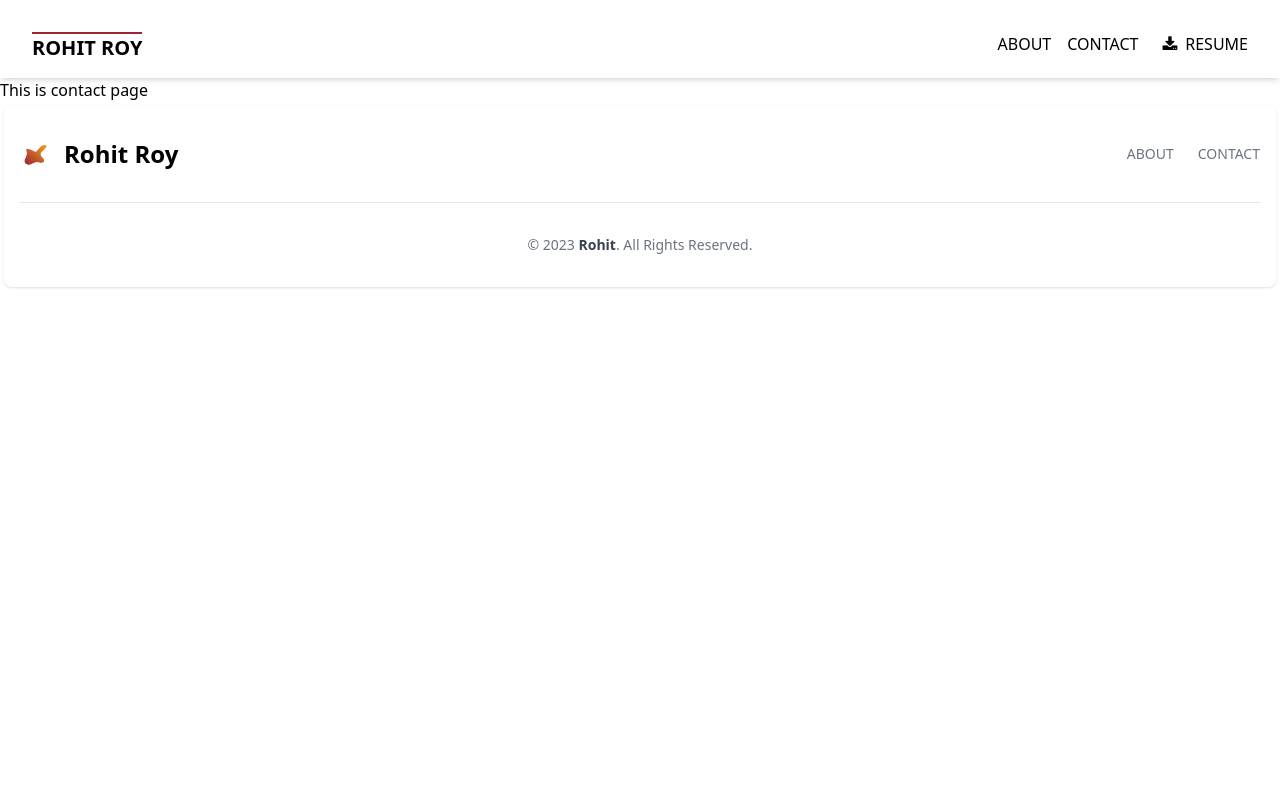
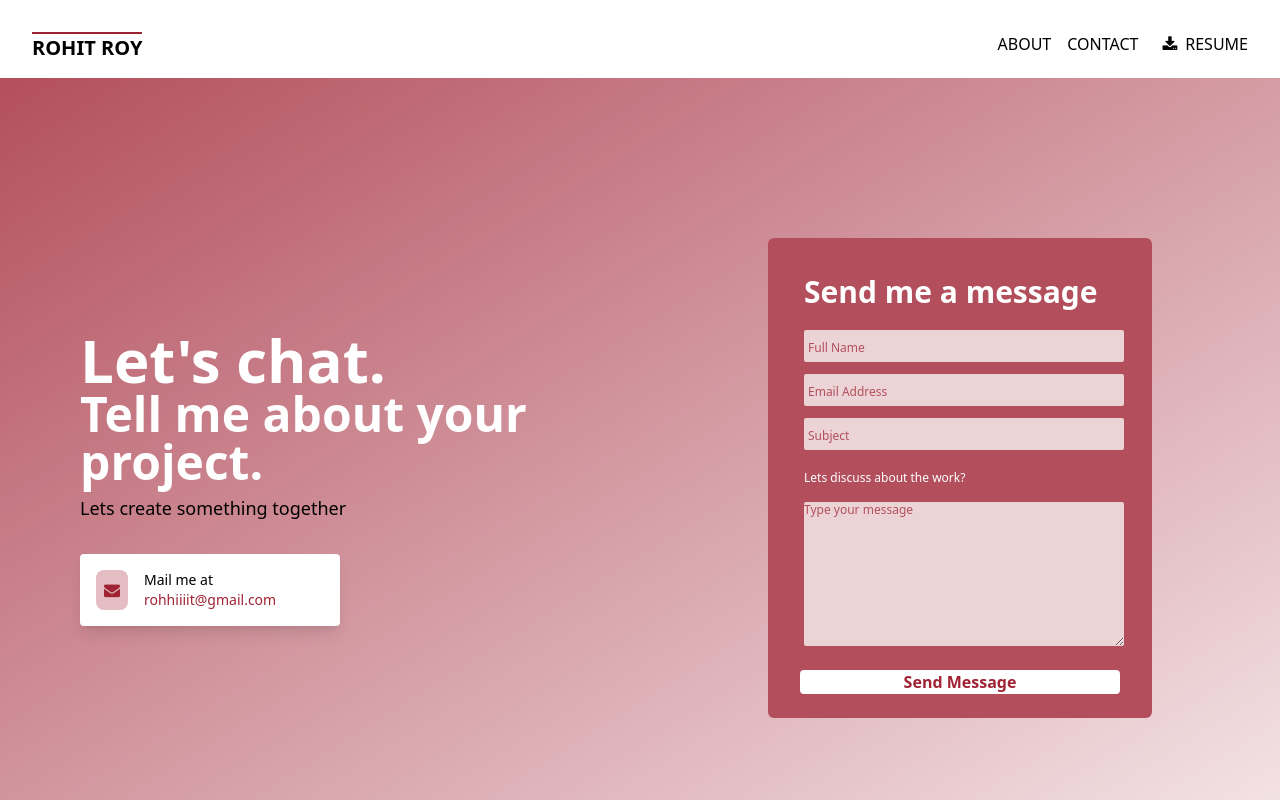
Before and after one commit to dishtam/portfolio, a React (Vite) app: page /contact in a window 1280 px wide. Shown: the top 800 px of the page. Built offline with nearby package versions, Linux system fonts and the light colour scheme.

Commit message:
Added contact page

```diff
--- /dev/null
+++ b/src/components/ContactCard.tsx
@@ -0,0 +1,35 @@
+export default function ContactCard() {
+  return (
+    <div className="flex flex-col w-96 p-8 pb-6 gap-1 bg-[#b34f5d] rounded-md">
+      <div className="text-white font-bold text-3xl p-1 mb-2">
+        Send me a message
+      </div>
+      <input
+        type="text"
+        placeholder="Full Name"
+        className="bg-[#ecd3d6] placeholder:text-[#b34f5d] text-left w-full placeholder:text-start placeholder:text-xs m-1 p-1 rounded-sm"
+      />
+      <input
+        type="email"
+        placeholder="Email Address"
+        className="bg-[#ecd3d6] text-left w-full placeholder:text-[#b34f5d] placeholder:text-start placeholder:text-xs m-1 p-1 rounded-sm"
+      />
+      <input
+        type="text"
+        placeholder="Subject"
+        className="bg-[#ecd3d6] text-left placeholder:text-[#b34f5d] w-full placeholder:text-start placeholder:text-xs m-1 p-1 mb-3 rounded-sm"
+      />
+      <label htmlFor="mssg" className="pb-2 font-thin text-xs text-white p-1 ">
+        Lets discuss about the work?
+      </label>
+      <textarea
+        placeholder="Type your message"
+        id="mssg"
+        className="bg-[#ecd3d6] placeholder:text-[#b34f5d] text-left h-36 w-full placeholder:text-start placeholder:text-xs m-1 rounded-sm"
+      />
+      <button className="bg-white w-full font-semibold text-blood mt-4 rounded">
+        Send Message
+      </button>
+    </div>
+  );
+}
--- /dev/null
+++ b/src/components/EmailCard.tsx
@@ -0,0 +1,18 @@
+export default function EmailCard() {
+  return (
+    <div className="flex w-fit bg-white rounded p-4 gap-4 shadow-lg hover:scale-105">
+      <div className="flex items-center justify-center bg-[#e3bdc2] rounded-lg">
+        <i className="fa fa-envelope p-2 text-blood"></i>
+      </div>
+      <div className="flex flex-col text-sm justify-center items-start pr-12">
+        <div>Mail me at</div>
+        <a
+          href="mailto:rohhiiiit@gmail.com"
+          className="text-blood hover:cursor-pointer"
+        >
+          rohhiiiit@gmail.com
+        </a>
+      </div>
+    </div>
+  );
+}
--- a/src/components/LineChart.tsx
+++ b/src/components/LineChart.tsx
@@ -61,8 +61,8 @@ export default function LineChart() {
     async function fetchData() {
       try {
         const response = await axios.get(
-          "https://alfa-leetcode-api.onrender.com/rohhiiiit/contest"
-          // "http://localhost:3000/rohhiiiit/contest"
+          // "https://alfa-leetcode-api.onrender.com/rohhiiiit/contest"
+          "http://localhost:3000/rohhiiiit/contest"
         );
 
         const contestParticipation:contestParticipationType = response.data.contestParticipation;
--- a/src/components/PieChart.tsx
+++ b/src/components/PieChart.tsx
@@ -12,8 +12,8 @@ export default function PieChart() {
     async function fetchData() {
       try {
         const response = await axios.get(
-          "https://alfa-leetcode-api.onrender.com/rohhiiiit/solved"
-          // "http://localhost:3000/rohhiiiit/solved"
+          // "https://alfa-leetcode-api.onrender.com/rohhiiiit/solved"
+          "http://localhost:3000/rohhiiiit/solved"
         );
 
         const pieData = {
--- a/src/pages/Contact.tsx
+++ b/src/pages/Contact.tsx
@@ -1,3 +1,20 @@
+import ContactCard from "../components/ContactCard";
+import EmailCard from "../components/EmailCard";
+
 export default function Contact() {
-  return <div>This is contact page</div>;
+  return (
+    <div className="h-screen grid grid-cols-2 bg-gradient-to-br from-[#b34f5d] to-[#f6e9eb]">
+      <div className="flex flex-col justify-center pl-20">
+        <p className="text-6xl text-white font-bold">Let's chat.</p>
+        <p className="text-5xl text-white font-bold">Tell me about your project.</p>
+        <p className="text-lg font-thin pt-2 pb-8">
+          Lets create something together
+        </p>
+        <EmailCard />
+      </div>
+      <div className="flex justify-center items-center">
+        <ContactCard />
+      </div>
+    </div>
+  );
 }
--- a/src/sections/Footer.tsx
+++ b/src/sections/Footer.tsx
@@ -1,3 +1,5 @@
+import { Link } from "react-router-dom";
+
 export default function Footer() {
   const currentYear = new Date().getFullYear(); // Get the current year
 
@@ -16,13 +18,25 @@ export default function Footer() {
           </a>
           <ul className="flex flex-wrap items-center mb-6 text-sm font-medium text-gray-500 sm:mb-0 dark:text-gray-400">
             <li>
-              <a href="#" className="hover:underline me-4 md:me-6 uppercase">
+              <Link to="/" className="hover:underline me-4 md:me-6 uppercase">
                 About
-              </a>
+              </Link>
             </li>
             <li>
-              <a href="#" className="hover:underline uppercase">
+              <Link
+                to="/contact"
+                className="hover:underline me-4 md:me-6 uppercase"
+              >
                 Contact
+              </Link>
+            </li>
+            <li>
+              <a
+                href="https://github.com/dishtam/portfolio"
+                className="hover:underline me-4 md:me-6 uppercase"
+                target="_blank"
+              >
+                Source Code
               </a>
             </li>
           </ul>
```
